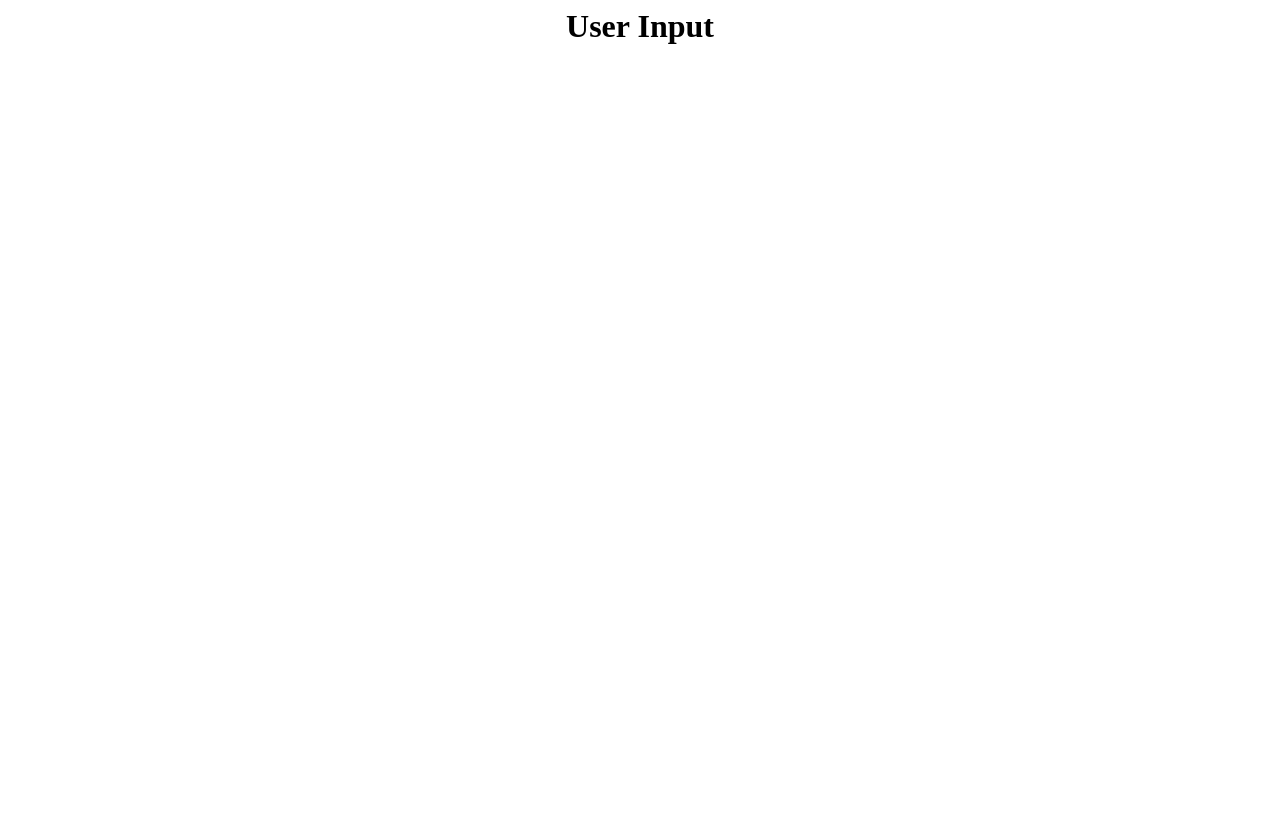
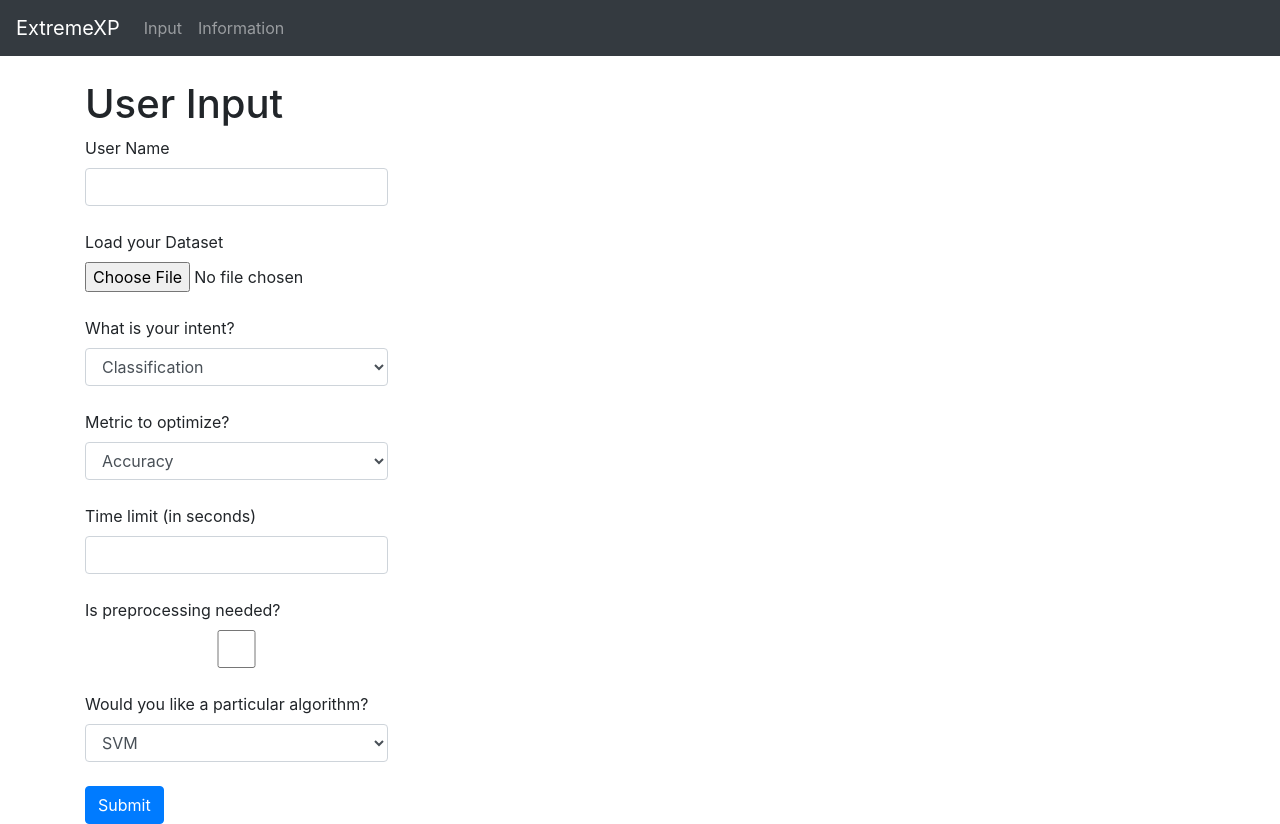
Before and after one commit to gerardponsrecasens/capturing-and-anticipating-ML-intents, a Flask app: page / in a window 1280 px wide. Before the commit the page is almost empty. Before the commit the page ends 44 px from the top, so only its background shows below. Run offline with Flask 3, Linux system fonts and the light colour scheme; some libraries are stand-ins or nearby versions.

Commit message:
Base Template + User Input

```diff
--- /dev/null
+++ b/UI/app/templates/base.html
@@ -0,0 +1,55 @@
+<!-- Base Template for the APP -->
+<!DOCTYPE html>
+<html>
+  <head>
+    <meta charset="utf-8" />
+    <meta name="viewport" content="width=device-width, initial-scale=1" />
+    <!-- Load Bootstrap needs -->
+    <link
+      rel="stylesheet"
+      href="https://stackpath.bootstrapcdn.com/bootstrap/4.4.1/css/bootstrap.min.css"
+      integrity="sha384-Vkoo8x4CGsO3+Hhxv8T/Q5PaXtkKtu6ug5TOeNV6gBiFeWPGFN9MuhOf23Q9Ifjh"
+      crossorigin="anonymous"
+    />
+    <link
+      rel="stylesheet"
+      href="https://stackpath.bootstrapcdn.com/font-awesome/4.7.0/css/font-awesome.min.css"
+      crossorigin="anonymous"
+    />
+
+
+    <!-- Title -->
+    <title>{% block title %}Home{% endblock %}</title>
+
+  </head>
+  <body>
+    <!-- Navigation Bar -->
+    <nav class="navbar navbar-expand-lg navbar-dark bg-dark">
+      <a class="navbar-brand" href="#">ExtremeXP</a>
+      <button
+        class="navbar-toggler"
+        type="button"
+        data-toggle="collapse"
+        data-target="#navbar"
+      >
+        <span class="navbar-toggler-icon"></span>
+      </button>
+      <div class="collapse navbar-collapse" id="navbar">
+        <div class="navbar-nav">
+          <a class="nav-item nav-link" id="home" href="/">Input</a>
+          <a class="nav-item nav-link" id="logout" href="/info">Information</a>
+
+        </div>
+      </div>
+    </nav>
+
+
+    <br />
+
+    <!-- Main Content Block -->
+    <div class="container">{% block content %} {% endblock %}</div>
+    {% block scripts %}{% endblock %}
+
+
+  </body>
+</html>
--- a/UI/app/templates/home.html
+++ b/UI/app/templates/home.html
@@ -1 +1,34 @@
-<h1 align="center">User Input</h1>
+{% extends "base.html" %}
+
+{% block title %}User Input{% endblock %}
+
+{% block content%}
+  <h1>User Input</h1>
+    <form method="POST">
+      {{form.hidden_tag()}}
+
+      {{form.name.label(class='form-label')}}
+      {{form.name(class='form-control')}}
+      <br/>
+      {{form.dataset.label(class='form-label')}}
+      {{form.dataset(class='form-control-file')}}
+      <br/>
+      {{form.intent.label(class='form-label')}}
+      {{form.intent(class='form-control')}}
+      <br/>
+      {{form.multiple.label(class='form-label')}}
+      {{form.multiple(class='form-control')}}
+      <br/>
+      {{form.time.label(class='form-label')}}
+      {{form.time(class='form-control')}}
+      <br/>
+      {{form.prepro.label(class='form-label')}}
+      {{form.prepro(class='form-control')}}
+      <br/>
+      {{form.algorithm.label(class='form-label')}}
+      {{form.algorithm(class='form-control')}}
+      <br/>
+      {{form.submit(class='btn btn-primary')}}
+
+    </form>
+{% endblock %}
--- a/UI/app/views.py
+++ b/UI/app/views.py
@@ -1,4 +1,24 @@
-from flask import Blueprint, render_template
+from flask import Blueprint, render_template, request
+from flask_wtf import FlaskForm
+from wtforms import StringField, SubmitField,SelectField,FileField,DecimalField,BooleanField
+from wtforms.validators import DataRequired,Regexp, NumberRange
+
+
+# Create Form Class
+
+class inputForm(FlaskForm):
+    name = StringField('User Name',validators=[DataRequired()],render_kw={'style': 'width: 30ch'})
+    dataset = FileField('Load your Dataset',render_kw={'style': 'width: 30ch'},validators=[Regexp('')])
+    my_intents = [('1', 'Classification'), ('2', 'Regression'), ('3', 'Clustering')]
+    intent = SelectField('What is your intent?',choices=my_intents,render_kw={'style': 'width: 30ch'})
+    my_metrics = [('1', 'Accuracy'), ('2', 'Precision'), ('3', 'Recall')]
+    multiple = SelectField('Metric to optimize?',choices = my_metrics, default = ['1'],render_kw={'style': 'width: 30ch'})
+    time = DecimalField('Time limit (in seconds)',validators=[DataRequired(),NumberRange(0,10)],render_kw={'style': 'width: 30ch'})
+    prepro = BooleanField('Is preprocessing needed?',render_kw={'style': 'width: 30ch'})
+    my_algorithms = [('1', 'SVM'), ('2', 'KNN'), ('3', 'RF')]
+    algorithm = SelectField('Would you like a particular algorithm?',choices = my_algorithms, default = ['RF'],render_kw={'style': 'width: 30ch'})
+
+    submit = SubmitField('Submit')
 
 
 views = Blueprint('views', __name__)
@@ -6,4 +26,16 @@ views = Blueprint('views', __name__)
 
 @views.route('/', methods=['GET', 'POST'])
 def home():
-    return render_template('home.html')
+    form = inputForm()
+    if request.method == 'GET':
+        return render_template("home.html",
+                               form = form)
+
+    elif request.method == 'POST':
+        print('Here')
+        name = form.name.data
+        intent = form.intent.data
+        dataset = form.dataset.data
+        print(name,intent,dataset)
+
+        return render_template('after.html')
```
Also changed, not shown: UI/app/templates/after.html (added, +7 -0 lines).
